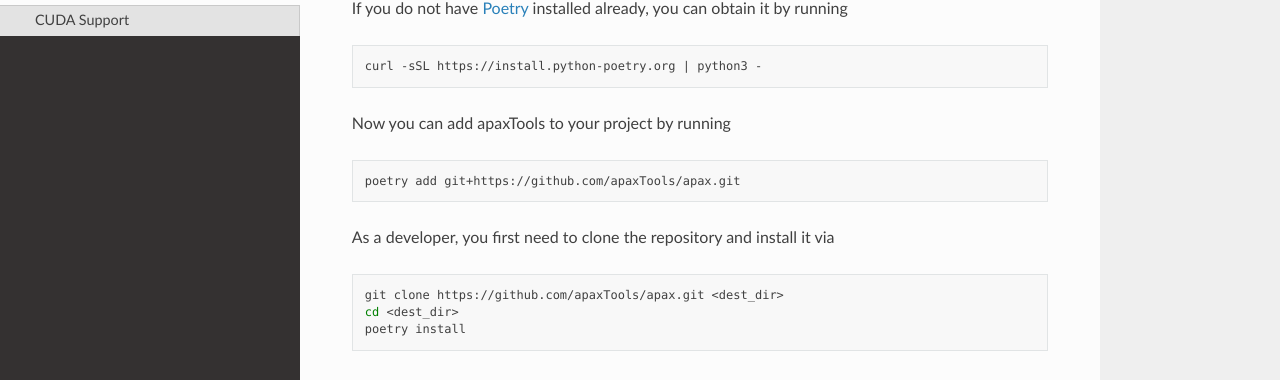
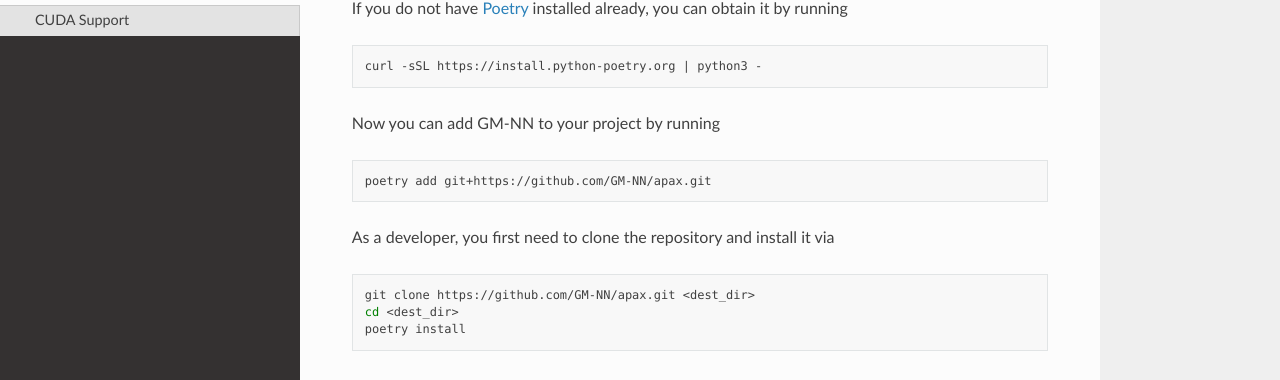
Before and after one commit to apax-hub/apax, a Sphinx documentation site: the page built from docs/source/getting_started/install.rst, in a window 1280 px wide and 996 px high. Shown: the part 163-543 px from the top of the window. Built offline with Sphinx 7.4.7 and the Read the Docs theme 2.0.0, drawn with Linux system fonts in a browser that asks for light colours.

Commit message:
name change

```diff
--- a/docs/source/getting_started/install.rst
+++ b/docs/source/getting_started/install.rst
@@ -10,19 +10,19 @@
     curl -sSL https://install.python-poetry.org | python3 -
 
 
-Now you can add apaxTools to your project by running
+Now you can add GM-NN to your project by running
 
 .. highlight:: bash
 .. code-block:: bash
 
-    poetry add git+https://github.com/apaxTools/apax.git
+    poetry add git+https://github.com/GM-NN/apax.git
 
 As a developer, you first need to clone the repository and install it via
 
 .. highlight:: bash
 .. code-block:: bash
 
-    git clone https://github.com/apaxTools/apax.git <dest_dir>
+    git clone https://github.com/GM-NN/apax.git <dest_dir>
     cd <dest_dir>
     poetry install
 
```
